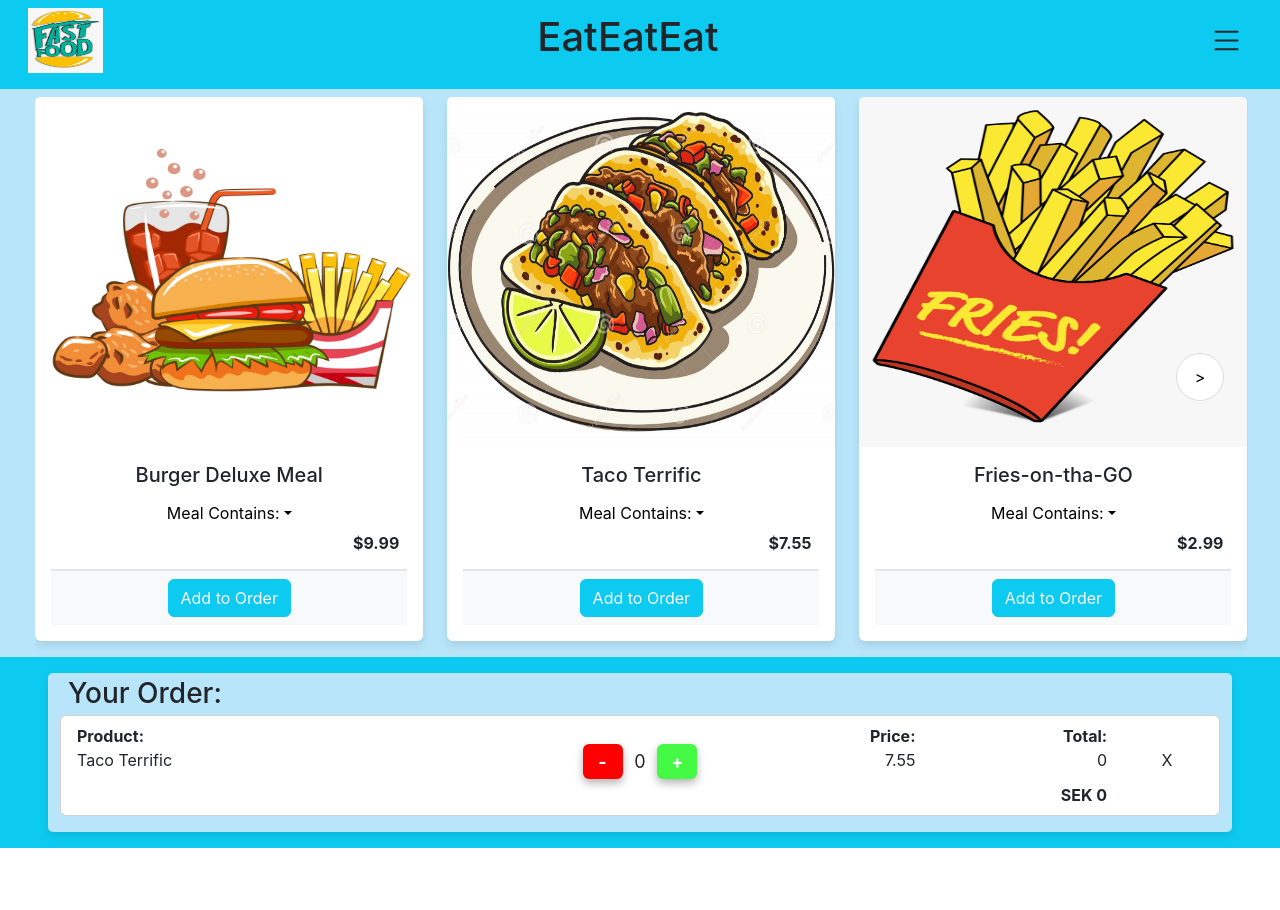
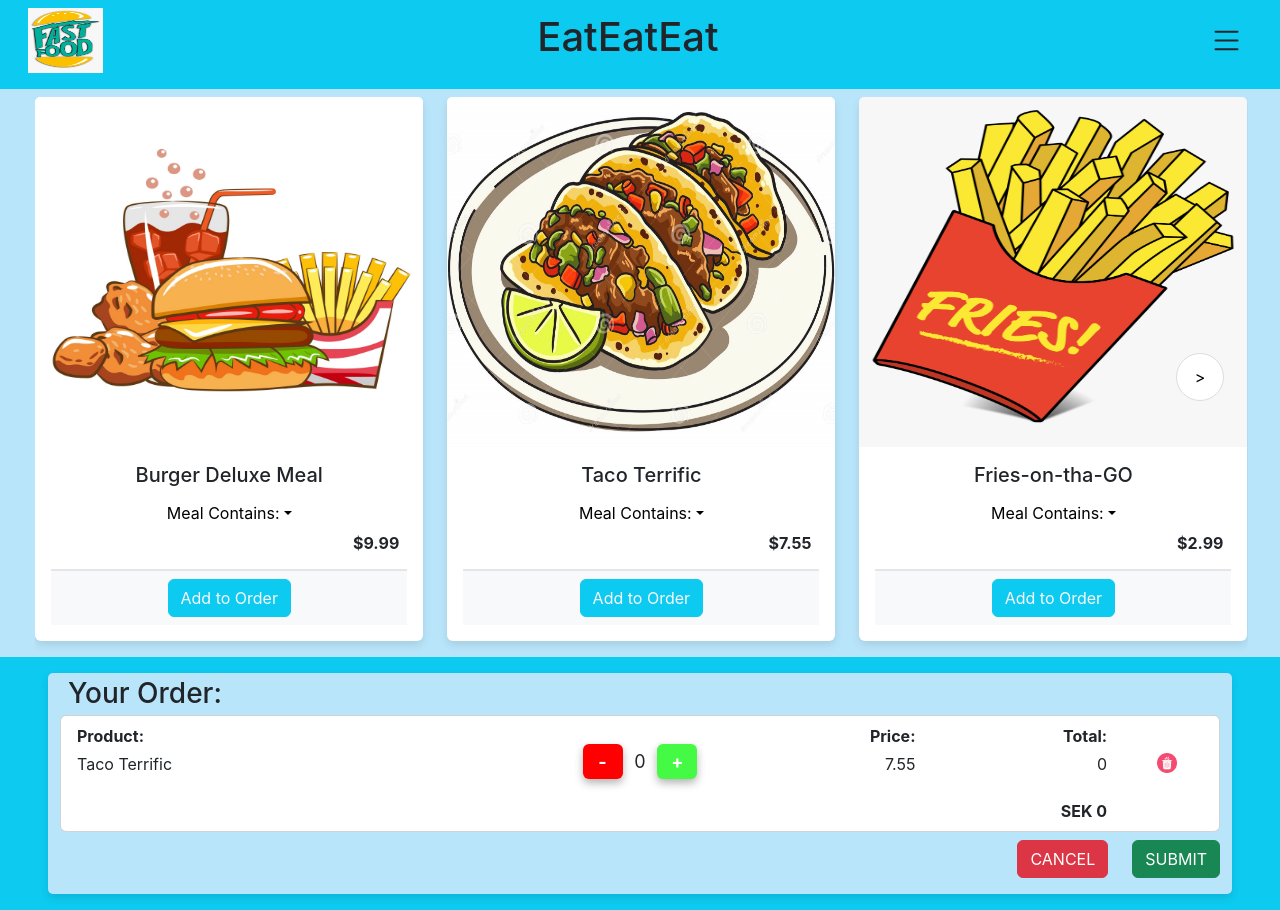
Before and after one commit to PLUPPERT/fast-food-order-app, a React (Create React App) app: page / in a window 1280 px wide. Before the commit the page ends 848 px from the top, so only its background shows below. Built offline with nearby package versions, Linux system fonts and the light colour scheme.

Commit message:
- Add buttons:   - Litter bin   - CANCEL   - SUBMIT - Apply some additional styling to "Your Order" segment

```diff
--- a/src/components/Footer.css
+++ b/src/components/Footer.css
@@ -25,12 +25,21 @@
   font-weight: bold;
 }
 
+.align-order-row {
+  display: flex;
+  align-items: center;
+}
+
 .amount-buttons {
   display: flex;
   flex-direction: row;
   justify-content: center;
   align-items: center;
   margin-top: -0.2em;
+}
+
+.col-text-end {
+  justify-content: end;
 }
 
 .item-amount {
@@ -80,6 +89,35 @@
   background-color: rgb(58, 194, 4);
 }
 
+.delete-btn-col {
+  display: flex;
+  justify-content: center;
+}
+
+.delete-btn {
+  padding: 0;
+  background-color: transparent;
+  border: none;
+  height: fit-content;
+}
+
+.delete-btn:hover {
+  background-color: rgba(220, 20, 60, 0.199);
+}
+
+.delete-btn:hover:active {
+  background-color: rgba(220, 20, 60, 0.514);
+}
+
+.delete-btn-img {
+  margin-top: 3px;
+}
+
 .order-total-sum {
   font-weight: bolder;
 }
+
+.bottom-btn-div {
+  display: flex;
+  justify-content: end;
+}
--- a/src/components/Footer.js
+++ b/src/components/Footer.js
@@ -25,21 +25,34 @@ const Footer = (props) => {
             </Col>
           </Row>
           {/* map products here */}
-          <Row>
-            <Col md={4}>Taco Terrific</Col>
+          <Row className="mb-3">
+            <Col md={4} className="align-order-row">
+              Taco Terrific
+            </Col>
             <Col md={4} className="amount-buttons">
               <Button className="minus-btn">-</Button>
               <p className="item-amount">{orderList["Taco Terrific"]}</p>
               <Button className="plus-btn">+</Button>
             </Col>
-            <Col md={1} className="text-end">
+            <Col md={1} className="col-text-end align-order-row">
               {prices[1]}
             </Col>
-            <Col md={{ span: 1, offset: 1 }} className="text-end">
+            <Col
+              md={{ span: 1, offset: 1 }}
+              className="col-text-end align-order-row"
+            >
               {prices[1] * orderList["Taco Terrific"]}
             </Col>
-            <Col md={1} className="text-center">
-              X
+            <Col md={1} className="delete-btn-col">
+              <Button className="delete-btn">
+                <img
+                  className="delete-btn-img"
+                  src="litter.png"
+                  width={20}
+                  height={20}
+                  alt="litter.png"
+                />
+              </Button>
             </Col>
           </Row>
           <Row className="mt-1">
@@ -48,6 +61,10 @@ const Footer = (props) => {
             </Col>
           </Row>
         </Card>
+        <div className="bottom-btn-div mt-2">
+          <Button className="btn-danger me-4">CANCEL</Button>
+          <Button className="btn-success">SUBMIT</Button>
+        </div>
       </Container>
     </div>
   );
```
Also changed, not shown: public/litter.png (added).
